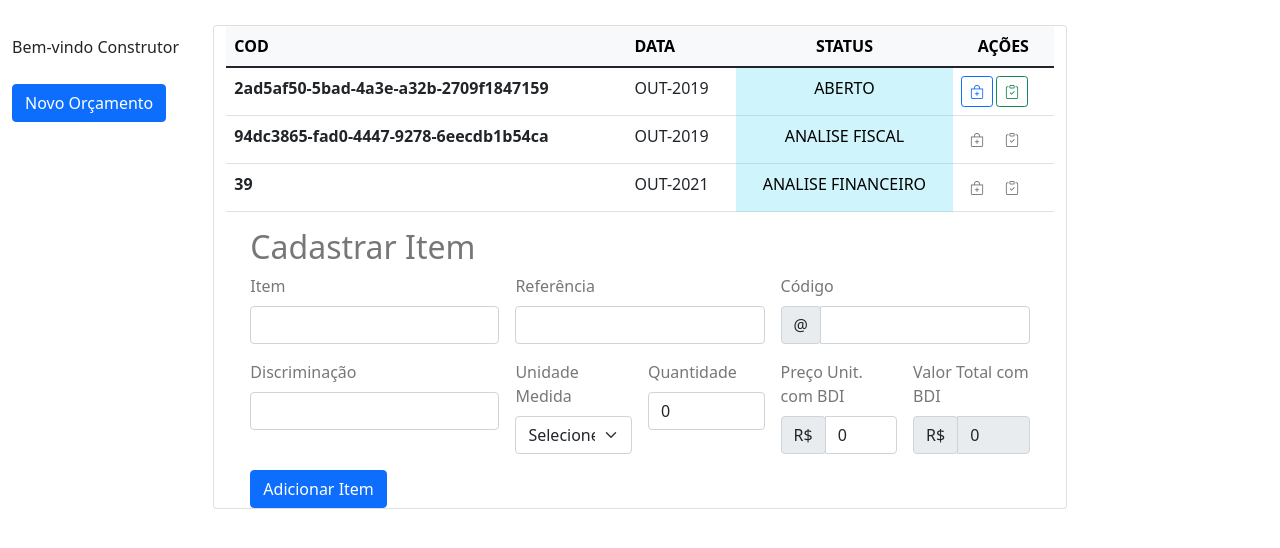
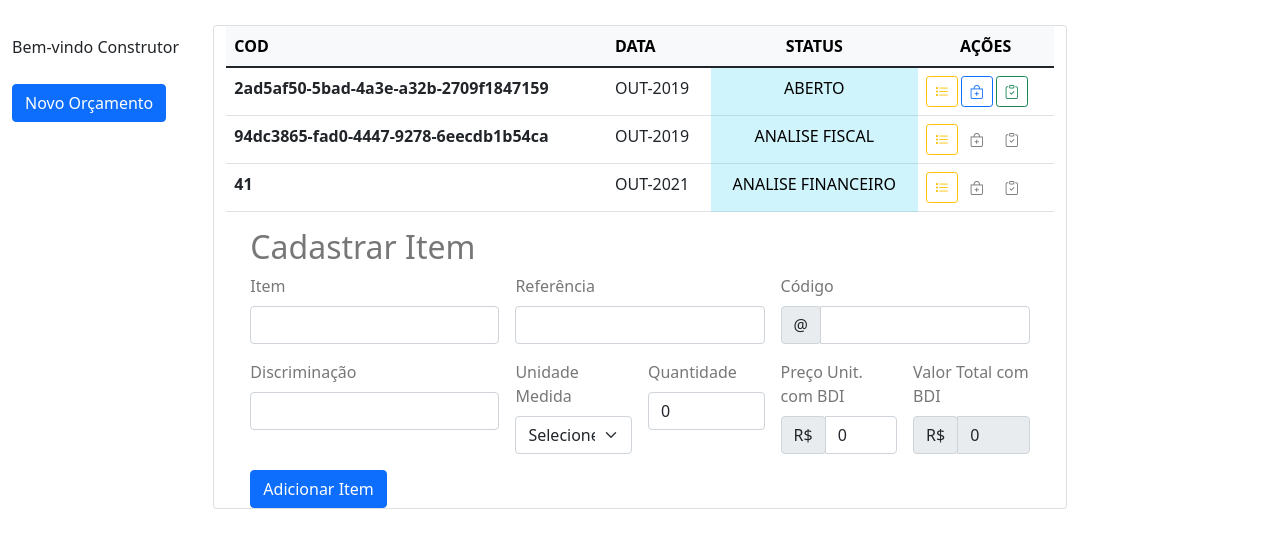
Before and after one commit to cassianobrexbit/react-hyperledger, a React (Create React App) app: page / in a window 1280 px wide. Shown: the top 548 px of the page. Built offline with nearby package versions, Linux system fonts and the light colour scheme; data requests are answered from the project's data file.

Commit message:
add BuildItemList component inside ListBudgetItems

```diff
--- /dev/null
+++ b/src/components/BuildBudgetList.jsx
@@ -0,0 +1,89 @@
+import React, { useState } from 'react';
+import ListAllItems from '../view/ListBudgetItems';
+
+const BuildList = (props) =>
+{
+    const [showItemList, isItemListVisible] = useState(false);
+    const [budget, setBudget] = useState();
+    return(
+        <>
+    <table className="table table-hover">
+    <thead className="table-light">
+  <tr>
+    <th scope="col" className="text-uppercase">COD</th>
+    <th scope="col" className="text-uppercase">Data</th>
+    <th scope="col " className="text-center text-uppercase">Status</th>
+    <th scope="col " className="text-center text-uppercase">Ações</th>
+  </tr>
+</thead>
+<tbody>
+{      props.list.map( budget =>
+          <tr id={budget.Key}>
+          <th scope="row" >{budget.Key}</th>
+
+          <td>{budget.Record.DataBase}</td>
+          <td  className="text-center table-info">{budget.Record.Status}</td>
+          <td>
+          <button className="btn btn-sm btn-outline-warning" onClick={() => {isItemListVisible(true); setBudget(budget);}} style={{marginRight: 3}}> <i className="bi-list-task"></i></button>
+            {
+              props.username === 'Construtor' ?
+              budget.Record.Status === 'ABERTO' ?
+                    <>
+                    <button className="btn btn-sm btn-outline-primary" style={{marginRight: 3}}> <i className="bi-bag-plus"></i></button>
+                    <button className="btn btn-sm btn-outline-success"> <i className="bi-clipboard-check"></i></button>
+                  </> :
+                     <>
+                        <button className="btn btn-sm " style={{marginRight: 3}} disabled> <i className="bi-bag-plus"></i></button>
+                       <button className="btn btn-sm" disabled> <i className="bi-clipboard-check"></i></button>
+
+                     </>
+                  : props.username === 'Financeiro' ?
+                  budget.Record.Status === 'ANALISE FINANCEIRO' ?
+                  (
+                    <>
+                    <button className="btn btn-sm btn-outline-danger" style={{marginRight: 3}}> <i className="bi-clipboard-x"></i></button>
+                    <button className="btn btn-sm btn-outline-success"> <i className="bi-clipboard-check"></i></button>
+                </>
+                  ) :
+                  (
+                    <>
+                    <button className="btn btn-sm " style={{marginRight: 3}} disabled> <i className="bi-clipboard-x"></i></button>
+                    <button className="btn btn-sm" disabled> <i className="bi-clipboard-check"></i></button>
+                </>
+                  )
+
+
+                  : props.username === 'Fiscal' ?
+                    budget.Record.Status === 'ANALISE FISCAL' ? (
+                      <>
+                          <button className="btn btn-sm btn-outline-danger" style={{marginRight: 3}}> <i className="bi-clipboard-x"></i></button>
+                          <button className="btn btn-sm btn-outline-success"> <i className="bi-clipboard-check"></i></button>
+                      </>
+                    )
+                  : (
+                    <>
+                    <button className="btn btn-sm " style={{marginRight: 3}} disabled> <i className="bi-clipboard-x"></i></button>
+                    <button className="btn btn-sm" disabled> <i className="bi-clipboard-check"></i></button>
+                </>
+                  )
+                  : "Autentique-se primeiro"
+
+
+            }
+
+          </td>
+        </tr>
+      )}
+
+</tbody>
+  </table>
+  {showItemList ?<ListAllItems budget={budget} /> : null}
+  </>
+
+    )
+
+
+}
+
+
+export default BuildList;
--- a/src/fakeapi/db.json
+++ b/src/fakeapi/db.json
@@ -30,9 +30,9 @@
             }
             },
             {
-                "Key": "39",
+                "Key": "41",
                 "Record": {
-                "ID": "39",
+                "ID": "41",
                 "TipoServ": "Varricao",
                 "BDIServ": "29.77",
                 "EbisaK": "0.54",
@@ -43,5 +43,47 @@
                 "Owner": "Construtor"
                 }
             }
+            ],
+            "items": [
+                {
+                    "_id": "6138cdcf2d8f04358cfa9705",
+                    "assetId": "41",
+                    "itemRef": "item001",
+                    "itemCod": "nomedoitem",
+                    "itemDesc": "asset4",
+                    "itemUnid": "m2",
+                    "itemQuant": 0,
+                    "itemPrecUnit": 0,
+                    "itemVlrTotalBDI": 10,
+                    "itemId": 37
+                },
+                {
+                    "_id": "6138d1122d8f04358cfa9706",
+                    "assetId": "41",
+                    "itemRef": "item001",
+                    "itemCod": "nomedoitem",
+                    "itemDesc": "teste desc.",
+                    "itemUnid": "m2",
+                    "itemQuant": 2,
+                    "itemPrecUnit": 49.9,
+                    "itemVlrTotalBDI": 4,
+                    "itemId": 38
+                },
+                {
+                    "_id": "6138d1242d8f04358cfa9707",
+                    "assetId": "41",
+                    "itemRef": "item001",
+                    "itemCod": "nomedoitem",
+                    "itemDesc": "teste desc.",
+                    "itemUnid": "m2",
+
+                   "itemQuant": 2,
+                    "itemPrecUnit": 49.9,
+                    "itemVlrTotalBDI": 99.8,
+                    "itemId": 39
+                }
+
             ]
+
+
     }
--- a/src/view/ListAllBudgets.jsx
+++ b/src/view/ListAllBudgets.jsx
@@ -1,81 +1,6 @@
 import React, { useEffect, useState } from 'react';
 import api from "../components/api"
-
-
-function BuildList(props){
-  // console.log(props.username)
-  return(
-    <table className="table table-hover">
-      <thead className="table-light">
-    <tr>
-      <th scope="col" className="text-uppercase">COD</th>
-      <th scope="col" className="text-uppercase">Data</th>
-      <th scope="col " className="text-center text-uppercase">Status</th>
-      <th scope="col " className="text-center text-uppercase">Ações</th>
-    </tr>
-  </thead>
-  <tbody>
-{      props.list.map( budget =>
-            <tr>
-            <th scope="row">{budget.Key}</th>
-
-            <td>{budget.Record.DataBase}</td>
-            <td  className="text-center table-info">{budget.Record.Status}</td>
-            <td>
-              {
-                props.username.username === 'Construtor' ?
-                budget.Record.Status === 'ABERTO' ?
-                      <div>
-                      <button className="btn btn-sm btn-outline-primary" style={{marginRight: 3}}> <i className="bi-bag-plus"></i></button>
-                      <button className="btn btn-sm btn-outline-success"> <i className="bi-clipboard-check"></i></button>
-                    </div> :
-                       <div>
-                          <button className="btn btn-sm " style={{marginRight: 3}} disabled> <i className="bi-bag-plus"></i></button>
-                         <button className="btn btn-sm" disabled> <i className="bi-clipboard-check"></i></button>
-
-                       </div>
-                    : props.username.username === 'Financeiro' ?
-                    budget.Record.Status === 'ANALISE FINANCEIRO' ?
-                    (
-                      <div>
-                      <button className="btn btn-sm btn-outline-danger" style={{marginRight: 3}}> <i className="bi-clipboard-x"></i></button>
-                      <button className="btn btn-sm btn-outline-success"> <i className="bi-clipboard-check"></i></button>
-                  </div>
-                    ) :
-                    (
-                      <div>
-                      <button className="btn btn-sm " style={{marginRight: 3}} disabled> <i className="bi-clipboard-x"></i></button>
-                      <button className="btn btn-sm" disabled> <i className="bi-clipboard-check"></i></button>
-                  </div>
-                    )
-
-
-                    : props.username.username === 'Fiscal' ?
-                      budget.Record.Status === 'ANALISE FISCAL' ? (
-                        <div>
-                            <button className="btn btn-sm btn-outline-danger" style={{marginRight: 3}}> <i className="bi-clipboard-x"></i></button>
-                            <button className="btn btn-sm btn-outline-success"> <i className="bi-clipboard-check"></i></button>
-                        </div>
-                      )
-                    : (
-                      <div>
-                      <button className="btn btn-sm " style={{marginRight: 3}} disabled> <i className="bi-clipboard-x"></i></button>
-                      <button className="btn btn-sm" disabled> <i className="bi-clipboard-check"></i></button>
-                  </div>
-                    )
-                    : "Autentique-se primeiro"
-
-
-              }
-
-            </td>
-          </tr>
-        )}
-
-  </tbody>
-    </table>
-  )
-}
+import BuildList from '../components/BuildBudgetList';
 
 function TableList(props) {
 const [list, setList] = useState([]);
@@ -84,18 +9,19 @@ const [list, setList] = useState([]);
     useEffect( () => {
       api.get('/assets')
       .then(function (response) {
-
+      setList(response.data)
         return response.data
       })
       .catch(function (error) {
         console.log("ERROR->",error);
-      }).then(value => setList(value))
+      })
+
 
     }, [])
 
     if(list.length > 0)
     return (
-      <BuildList username={props} list={list}/>
+      <BuildList {...props} list={list}/>
 
     )
 
--- a/src/view/RegisterItem.jsx
+++ b/src/view/RegisterItem.jsx
@@ -1,4 +1,5 @@
-import React, {  useState } from 'react';
+import React, {  useEffect, useState } from 'react';
+
 
 
 
@@ -12,6 +13,11 @@ const RegisterBudget = (props) => {
   const [qtd , setQTD] = useState(0);
   const [valorUnit , setValorUnit] = useState(0);
   const [valorTotal , setValorTotal] = useState(0);
+
+useEffect( () => {
+setValorTotal(qtd*valorTotal)
+console.log("total:",valorTotal);
+},[])
 
             return(
 
@@ -58,14 +64,14 @@ const RegisterBudget = (props) => {
   </div>
   <div className="col-md-2">
     <label  className="form-label">Quantidade</label>
-    <input type="number" className="form-control"  onChange={e=> setQTD(e.target.value)} value={qtd}   required/>
+    <input type="number" className="form-control"  onChange={e=> {setQTD(e.target.value); setValorTotal(valorUnit*qtd)}} value={qtd}   required/>
 
   </div>
   <div className="col-md-2">
     <label  className="form-label">Preço Unit. com BDI</label>
     <div className="input-group has-validation">
       <span className="input-group-text">R$</span>
-      <input type="number" step="0.01" className="form-control" id="validationCustomUsername" onChange={e => setValorUnit(e.target.value)} value={valorUnit}  aria-describedby="inputGroupPrepend"  required/>
+      <input type="number" step="0.01" className="form-control" id="validationCustomUsername" onChange={e =>{ setValorUnit(e.target.value); setValorTotal(valorUnit*qtd)}} value={valorUnit}  aria-describedby="inputGroupPrepend"  required/>
     </div>
   </div>
   <div className="col-md-2">
```
